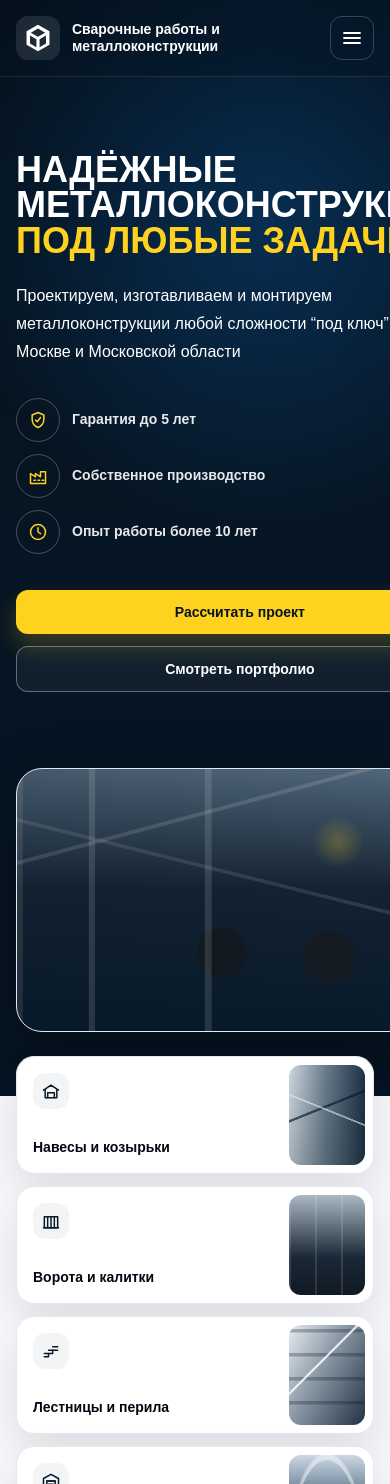
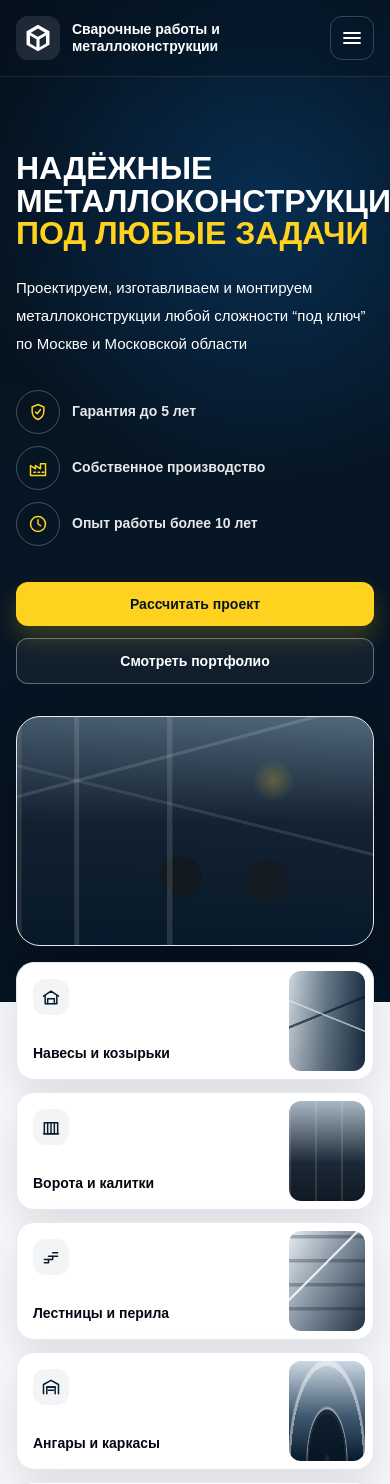
Before and after one commit to evgenykuimov-cloud/steel, a Next.js app: page / in a window 390 px wide. Shown: the top 1484 px of the page. Built offline with nearby package versions, Linux system fonts and the light colour scheme.

Commit message:
Fix mobile hero alignment

```diff
--- a/src/app/globals.css
+++ b/src/app/globals.css
@@ -121,6 +121,13 @@ textarea {
 
 .social-link:hover {
   transform: translateY(-2px);
+}
+
+.hero-title {
+  max-width: 100%;
+  font-size: 1.85rem;
+  line-height: 1.02;
+  overflow-wrap: normal;
 }
 
 .hero-visual,
@@ -261,3 +268,22 @@ textarea {
     font-size: 2.35rem;
   }
 }
+
+@media (min-width: 380px) {
+  .hero-title {
+    font-size: 2rem;
+  }
+}
+
+@media (min-width: 640px) {
+  .hero-title {
+    font-size: 3rem;
+    line-height: 0.98;
+  }
+}
+
+@media (min-width: 1024px) {
+  .hero-title {
+    font-size: 3.75rem;
+  }
+}
--- a/src/components/Hero.tsx
+++ b/src/components/Hero.tsx
@@ -18,21 +18,21 @@ export function Hero() {
       />
       <div className="absolute inset-0 bg-gradient-to-b from-black/20 via-transparent to-ink-950/45" />
 
-      <div className="relative mx-auto grid max-w-7xl gap-10 px-4 pb-16 pt-10 sm:px-6 md:grid-cols-[0.92fr_1.08fr] md:pb-24 lg:px-8">
-        <div className="max-w-2xl">
-          <h1 className="text-4xl font-black uppercase leading-[0.98] tracking-normal sm:text-5xl lg:text-6xl">
+      <div className="relative mx-auto grid max-w-7xl gap-8 px-4 pb-14 pt-10 sm:px-6 md:grid-cols-[0.92fr_1.08fr] md:gap-10 md:pb-24 lg:px-8">
+        <div className="min-w-0 max-w-2xl">
+          <h1 className="hero-title font-black uppercase tracking-normal">
             Надёжные
             <br />
             металлоконструкции
             <br />
             <span className="text-cta">под любые задачи</span>
           </h1>
-          <p className="mt-6 max-w-xl text-base leading-7 text-white/82">
+          <p className="mt-6 max-w-xl text-[15px] leading-7 text-white/82 sm:text-base">
             Проектируем, изготавливаем и монтируем металлоконструкции любой сложности
             “под ключ” по Москве и Московской области
           </p>
 
-          <div className="mt-8 grid gap-3 sm:grid-cols-3">
+          <div className="mt-8 grid max-w-xl gap-3 sm:grid-cols-3">
             {advantages.map((item) => (
               <div key={item.title} className="flex items-center gap-3">
                 <span className="flex h-11 w-11 shrink-0 items-center justify-center rounded-full border border-white/25 bg-white/8 text-cta">
@@ -43,16 +43,18 @@ export function Hero() {
             ))}
           </div>
 
-          <div className="mt-9 flex flex-col gap-3 sm:flex-row">
-            <Button href="#lead-form">Рассчитать проект</Button>
-            <Button href="#portfolio" variant="secondary">
+          <div className="mt-9 flex max-w-xl flex-col gap-3 sm:flex-row">
+            <Button href="#lead-form" className="w-full sm:w-auto">
+              Рассчитать проект
+            </Button>
+            <Button href="#portfolio" variant="secondary" className="w-full sm:w-auto">
               Смотреть портфолио
             </Button>
           </div>
         </div>
 
-        <div className="relative min-h-[300px] md:min-h-[430px]">
-          <div className="hero-card absolute bottom-0 right-0 h-[88%] w-full rounded-[26px] border border-white/14 bg-white/8 shadow-dark backdrop-blur-[1px] md:hidden" />
+        <div className="relative min-h-[230px] sm:min-h-[300px] md:min-h-[430px]">
+          <div className="hero-card absolute inset-x-0 bottom-0 mx-auto h-full max-w-[560px] rounded-[24px] border border-white/14 bg-white/8 shadow-dark backdrop-blur-[1px] md:hidden" />
         </div>
       </div>
     </section>
```
